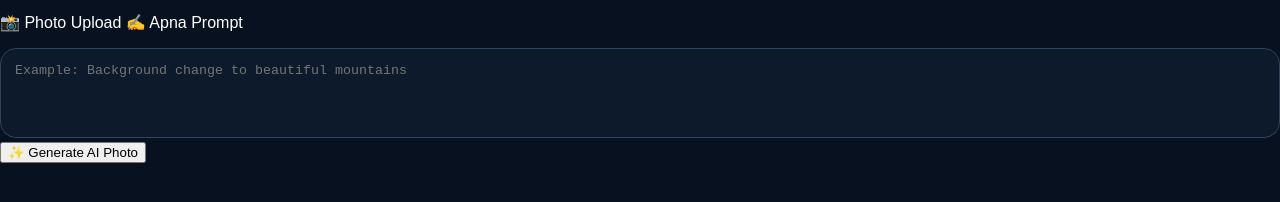
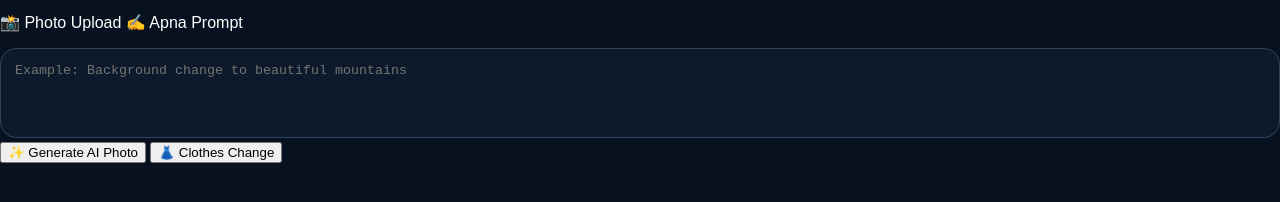
Before and after one commit to subi85khan/Ai-photo-magic-, a website: page index-1.html in a window 1280 px wide. Shown: the part 66-268 px from the top of the page. Drawn offline with Linux system fonts and the light colour scheme.

Commit message:
Add 'Clothes Change' button to index-1.html

```diff
--- a/index-1.html
+++ b/index-1.html
@@ -23,6 +23,7 @@
         placeholder="Example: Background change to beautiful mountains"></textarea>
 
       <button id="generateBtn">✨ Generate AI Photo</button>
+      <button id="clothesBtn">👗 Clothes Change</button>
     </div>
   </div>
 
```
